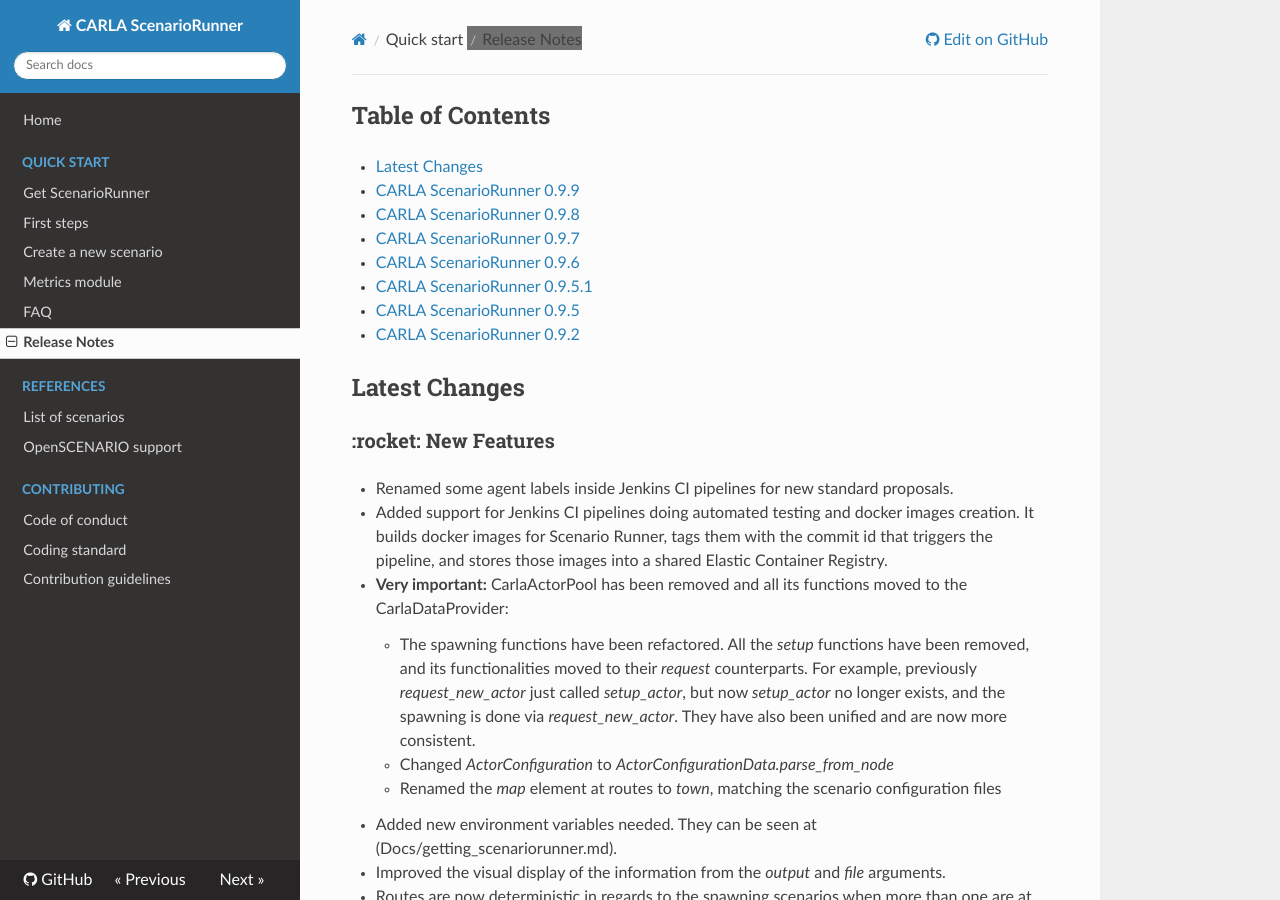
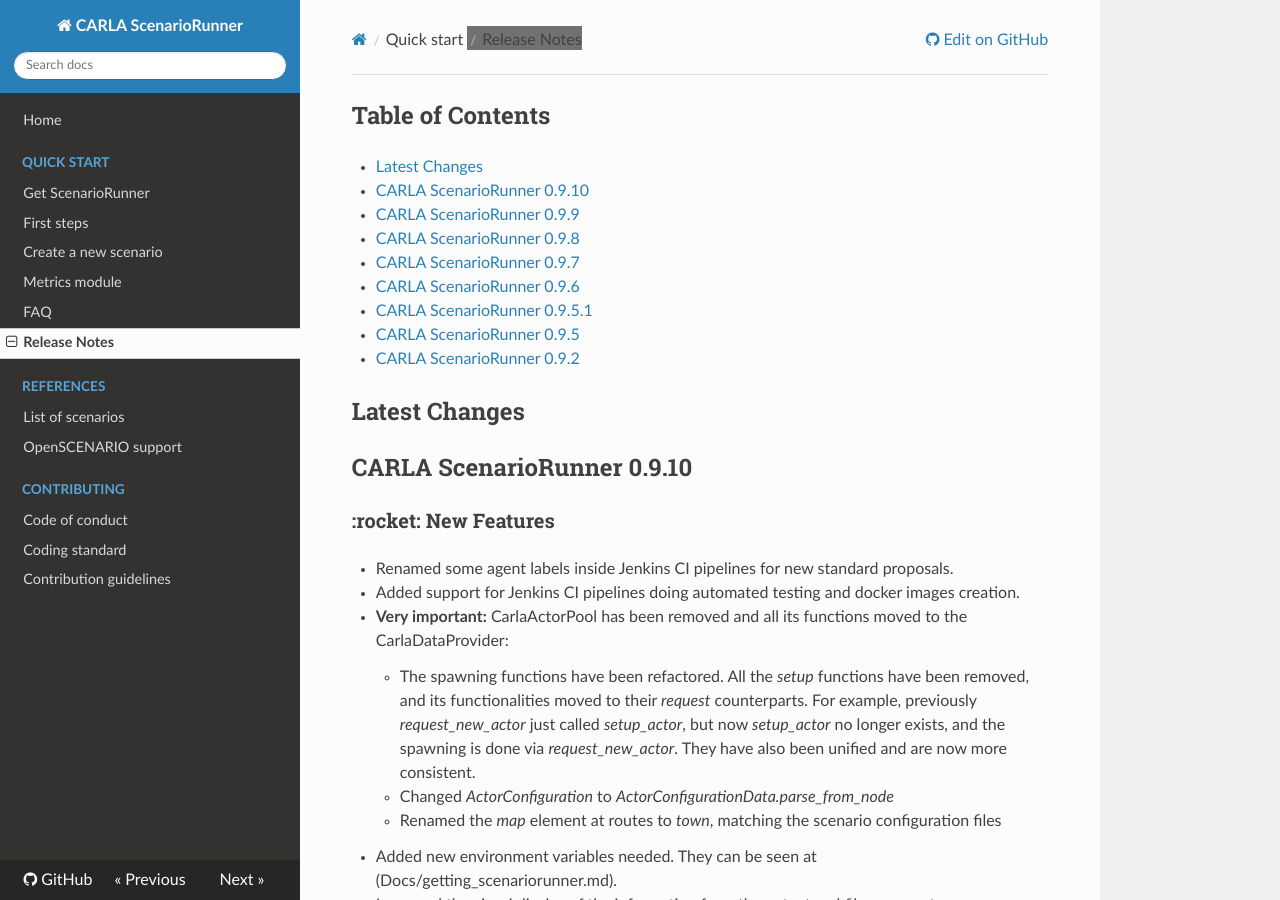
Before and after one commit to carla-simulator/scenario_runner, an MkDocs documentation site: the page built from Docs/CHANGELOG.md, in a window 1280 px wide and 900 px high. Built offline with MkDocs 1.6.1, drawn with Linux system fonts in a browser that asks for light colours; nearby versions of some CDN libraries.

```diff
--- a/Docs/CHANGELOG.md
+++ b/Docs/CHANGELOG.md
@@ -1,5 +1,6 @@
 ## Table of Contents
 * [Latest Changes](#latest-changes)
+* [CARLA ScenarioRunner 0.9.10](#carla-scenariorunner-0910)
 * [CARLA ScenarioRunner 0.9.9](#carla-scenariorunner-099)
 * [CARLA ScenarioRunner 0.9.8](#carla-scenariorunner-098)
 * [CARLA ScenarioRunner 0.9.7](#carla-scenariorunner-097)
@@ -9,9 +10,11 @@
 * [CARLA ScenarioRunner 0.9.2](#carla-scenariorunner-092)
 
 ## Latest Changes
+
+## CARLA ScenarioRunner 0.9.10
 ### :rocket: New Features
 * Renamed some agent labels inside Jenkins CI pipelines for new standard proposals.
-* Added support for Jenkins CI pipelines doing automated testing and docker images creation. It builds docker images for Scenario Runner, tags them with the commit id that triggers the pipeline, and stores those images into a shared Elastic Container Registry.
+* Added support for Jenkins CI pipelines doing automated testing and docker images creation.
 * **Very important:** CarlaActorPool has been removed and all its functions moved to the CarlaDataProvider:
     - The spawning functions have been refactored. All the *setup* functions have been removed, and its functionalities moved to their *request* counterparts. For example, previously *request_new_actor* just called *setup_actor*, but now *setup_actor* no longer exists, and the spawning is done via *request_new_actor*. They have also been unified and are now more consistent.
     - Changed *ActorConfiguration* to *ActorConfigurationData.parse_from_node*
```
Also changed, not shown: README.md (+1 -0 lines).
